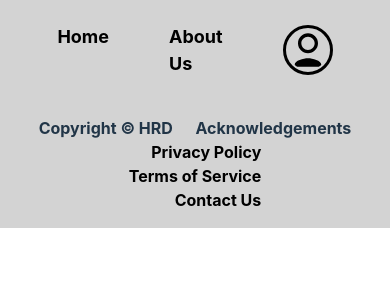
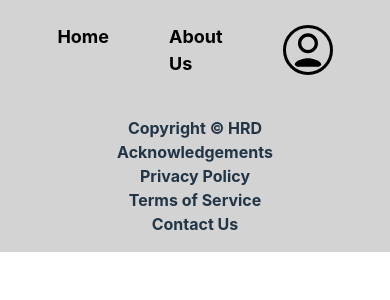
Before and after one commit to ArmSiwatK/BPIT-Front-End-Software-Development-Test, a React (Vite) app: page / in a window 390 px wide. Shown: the top 300 px of the page. Built offline with nearby package versions, Linux system fonts and the light colour scheme.

Commit message:
style: Responsive footer

```diff
--- a/src/components/Footer/Footer.scss
+++ b/src/components/Footer/Footer.scss
@@ -7,18 +7,26 @@
   align-items: center;
   font-weight: bold;
 
+  @media screen and (max-width: 768px) {
+    flex-direction: column;
+  }
+
   .right {
     display: flex;
     flex-direction: column;
     align-items: flex-end;
 
+    @media screen and (max-width: 768px) {
+      align-items: center;
+    }
+
     .link {
-      color: black;
+      color: #213547;
       text-decoration: none;
       font-weight: bold;
 
       &:hover {
-        color: blue;
+        color: #535bf2;
         cursor: pointer;
         transition: color 0.3s ease;
       }
```
